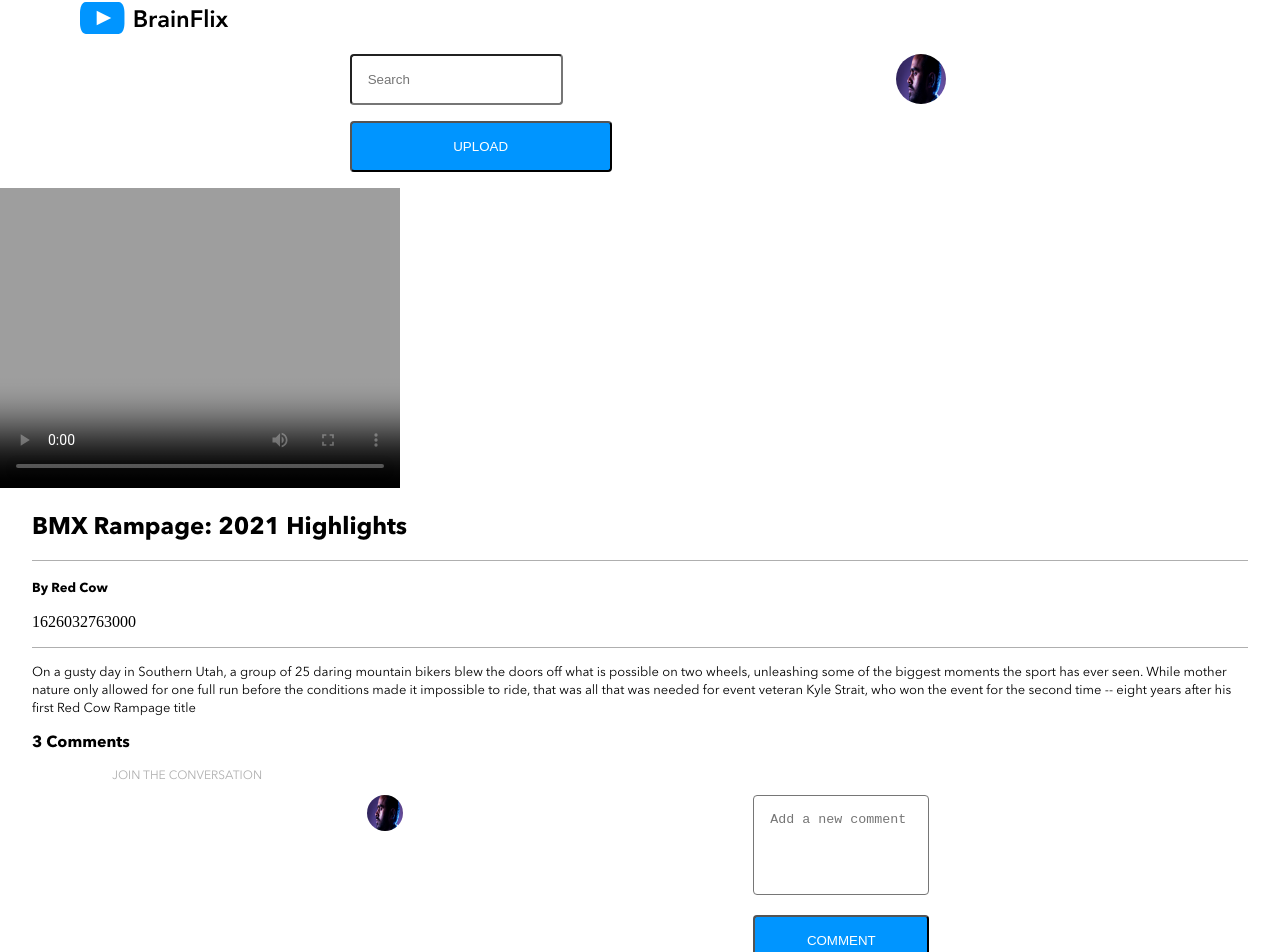
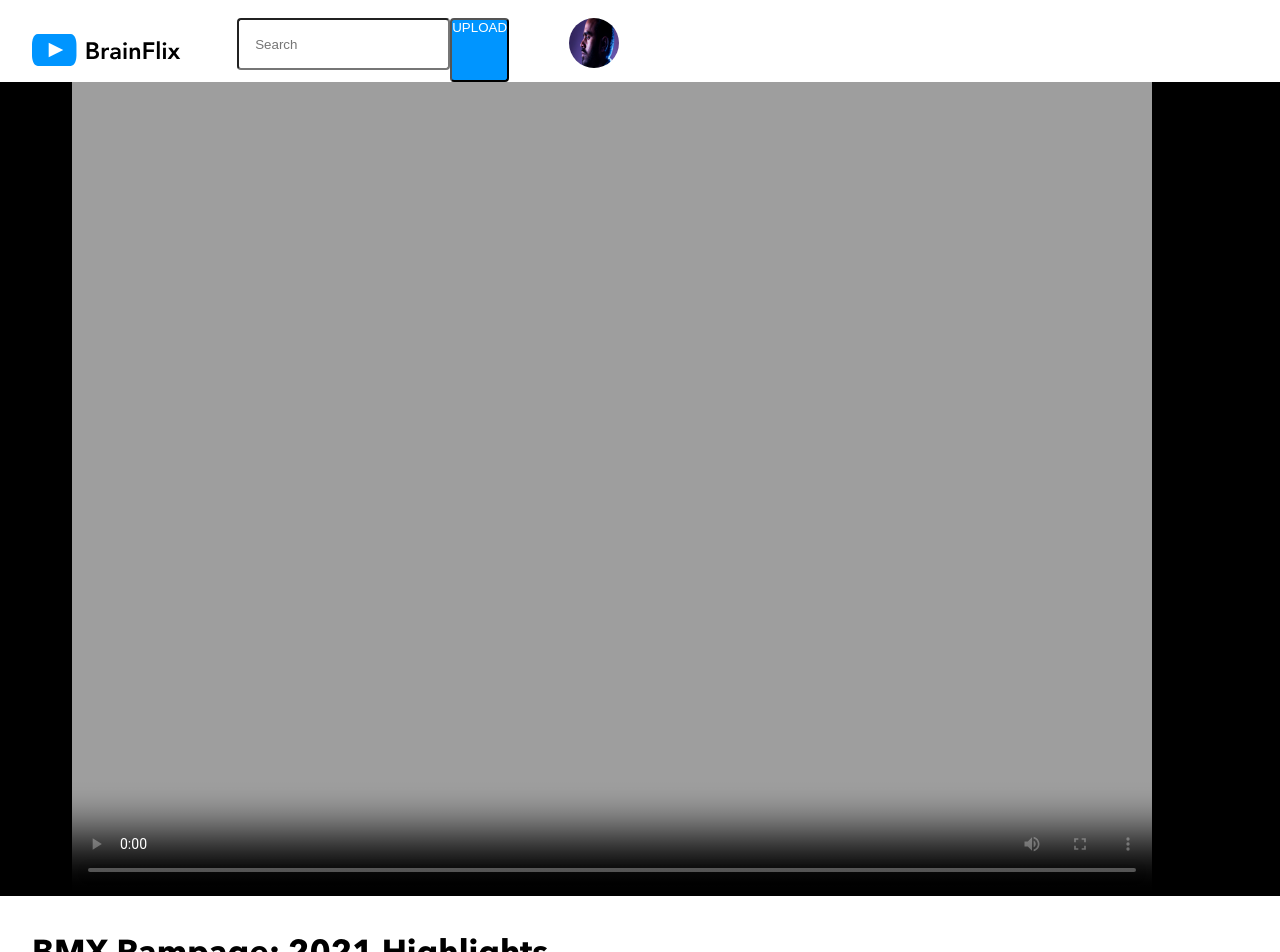
Before and after one commit to Thornebanks/BrainFlix, a React (Create React App) app in the folder akshay-singh-brainflix/: page / in a window 1280 px wide. Shown: the part 14-966 px from the top of the page. Built offline with nearby package versions, Linux system fonts and the light colour scheme.

Commit message:
tablet header and video done

```diff
--- a/akshay-singh-brainflix/src/components/Header/header.scss
+++ b/akshay-singh-brainflix/src/components/Header/header.scss
@@ -4,10 +4,16 @@
 @use '../../partials/variables' as *;
 
 .header {
-
+    @include tablet {
+        display: flex;
+        padding-top: 32px;
+    }
     &__img {
         padding: 16px 80px;
         height: 64px;
+        @include tablet{
+            padding: 16px 32px;
+        }
     }
     &__search {
         display: flex;
@@ -15,15 +21,24 @@
     }
     &__form{
         padding-left: 16px;
+        @include tablet {
+            display: flex;
+        }
         &--search{
             padding: 16px;
             border-radius: 4px;
+            @include tablet {
+                height: 52px;
+            }
         }
     }
     &__hero img{
         border-radius: 50%;
         height: 50px;
         width: 50px;
+        @include tablet {
+            margin-left: 60px;
+        }
     }
     &__btn{
         width: 100%;
@@ -40,5 +55,10 @@
             background-color: $brainFlix-darkBlue;
         }
         }
+        @include tablet{
+            display: flex;
+            padding: 0;
+            margin: 0%;
+        }
     }
 }
--- a/akshay-singh-brainflix/src/components/New-comments/newComments.scss
+++ b/akshay-singh-brainflix/src/components/New-comments/newComments.scss
@@ -4,11 +4,25 @@
 
 .new-comments{
     padding-left: 16px;
+    @include tablet {
+        padding-top: 32px;
+        padding-bottom: 16px;
+    }
+    &__form{
+        @include tablet{
+            display: flex;
+            padding-left: 16px;
+            width: 100%;
+        }
+    }
 
     &__total{
         font-family: $font-family;
         font-weight: bold;
         padding-left: 16px;
+        @include tablet{
+            font-size: pxToRem(14);
+        }
     }
     &__title {
         font-family: $font-family;
@@ -17,15 +31,27 @@
         font-weight: normal;
         font-size: pxToRem(12);
         padding-left: 96px;
+        @include tablet{
+            font-size: pxToRem(14);
+            padding-left: 64px;
+        }
     }
     &__section{
         display: flex;
         justify-content: space-evenly;
+        @include tablet{
+            display: flex;
+            justify-content: flex-start;
+        }
     }
     &__img{
         border-radius: 50%;
         height: pxToRem(36);
         width: pxToRem(36);
+        @include tablet{
+            height: pxToRem(50);
+        width: pxToRem(50);
+        }
     }
     &__textarea{
         resize: none;
@@ -34,6 +60,11 @@
         height: pxToRem(100);
         width: 11rem;
         padding: 16px;
+        @include tablet{
+            height: 52px;
+            padding: 15px;
+            width: pxToRem(470);
+        }
     }
     &__btn{
         padding: 16px 0;
@@ -47,5 +78,11 @@
             background-color: $brainFlix-darkBlue;
         }
         }
+        @include tablet{
+            width: pxToRem(170);
+            padding: 0;
+            height: pxToRem(52);
+            margin-left: 16px;
+        }
     }
 }
--- a/akshay-singh-brainflix/src/components/Video-details/videoDetails.scss
+++ b/akshay-singh-brainflix/src/components/Video-details/videoDetails.scss
@@ -14,12 +14,20 @@
         margin-right: 32px;
         font-size: pxToRem(24);
         line-height: pxToRem(32);
+        @include tablet{
+            font-size: pxToRem(33);
+            padding-top: 16px;
+            border-bottom: hidden ;
+        }
     }
 
     &__artist{
         font-family: $font-family;
         font-weight: bold;
         font-size: pxToRem(13);
+        @include tablet {
+            font-size: pxToRem(14);
+        }
     }
 
     &__description{
@@ -29,5 +37,10 @@
         border-top: 1px solid $silver;
         margin-right: 32px;
         padding-top: 16px;
+        @include tablet {
+            font-size: pxToRem(14);
+            line-height: pxToRem(22);
+            padding-top: 32px;
+        }
     }
 }
--- a/akshay-singh-brainflix/src/components/Video/video.scss
+++ b/akshay-singh-brainflix/src/components/Video/video.scss
@@ -2,7 +2,16 @@
 @use '../../partials/mixins' as *;
 @use '../../partials/variables' as *;
 
-// .current-video{
+.current-video{
+    @include tablet{
+        background-color: $brainFlix-darkBlack;
+    }
 
-
-// }
+    &__main{
+        @include tablet{
+        width: 90vw;
+        margin: 0 auto;
+        padding-left: 72px;
+    }
+    }
+}
--- a/akshay-singh-brainflix/src/components/comments/OldComents.jsx
+++ b/akshay-singh-brainflix/src/components/comments/OldComents.jsx
@@ -1,10 +1,13 @@
 
 function OldComments(props){
+    const date = new Date(parseInt(props.timestamp)).toLocaleDateString
+    console.log(date);
         return (
             <div className="oldComments">
                 <div className="oldComments__img"></div>
                 <h3 className="oldComments__title">{props.name}</h3>
                 <p className="oldComments__date">{props.timestamp}</p>
+                {/* I tried converting, but idk how to */}
                 <p className="oldComments__comments">{props.comment}</p>
             </div>
         )
--- a/akshay-singh-brainflix/src/partials/_mixins.scss
+++ b/akshay-singh-brainflix/src/partials/_mixins.scss
@@ -1,12 +1,12 @@
 @use "./variables" as *;
 
 @mixin tablet {
-  @media screen and (min-width: tablet) {
+  @media screen and (min-width: $tablet) {
     @content;
   }
 }
 @mixin desktop {
-  @media screen and (min-width: desktop) {
+  @media screen and (min-width: $desktop) {
     @content;
   }
 }
--- a/akshay-singh-brainflix/src/partials/_variables.scss
+++ b/akshay-singh-brainflix/src/partials/_variables.scss
@@ -1,4 +1,5 @@
 $brainFlix-black: #323232;
+$brainFlix-darkBlack: #000000;
 $brainFlix-blue: #0095FF;
 $brainFlix-darkBlue: #0065AD;
 $silver: #AFAFAF;
```
Also changed, not shown: akshay-singh-brainflix/src/components/Header/Header.jsx (+22 -7 lines).
